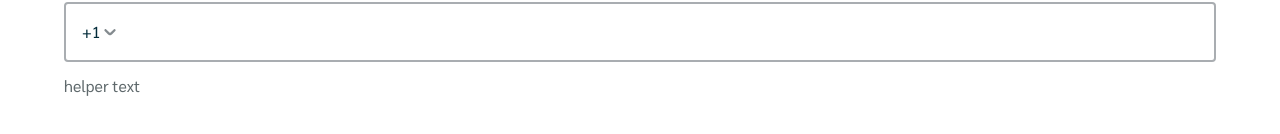
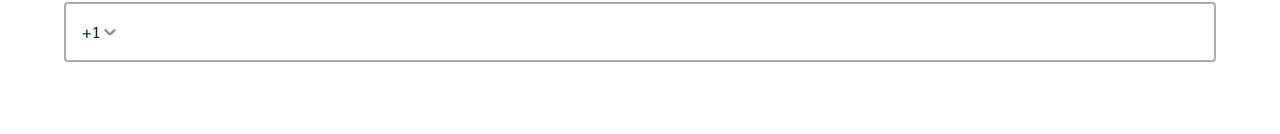
Before and after one commit to Mysterioucz/Se-Project, a Next.js app in the folder frontend/: page /flights/search in a window 1280 px wide. Shown: the part 178-312 px from the top of the page. Built offline with nearby package versions, Linux system fonts and the light colour scheme; what @mui/material-nextjs would draw is missing.

Commit message:
feat: update TextFieldComponent to allow custom helper text

```diff
--- a/frontend/src/components/text_field.tsx
+++ b/frontend/src/components/text_field.tsx
@@ -25,7 +25,7 @@ export default function TextFieldComponent({
     required,
     disabled,
     error,
-    helperText = "helper text",
+    helperText,
     onChange,
 }: Props) {
     const [state, setState] = useState<
```
